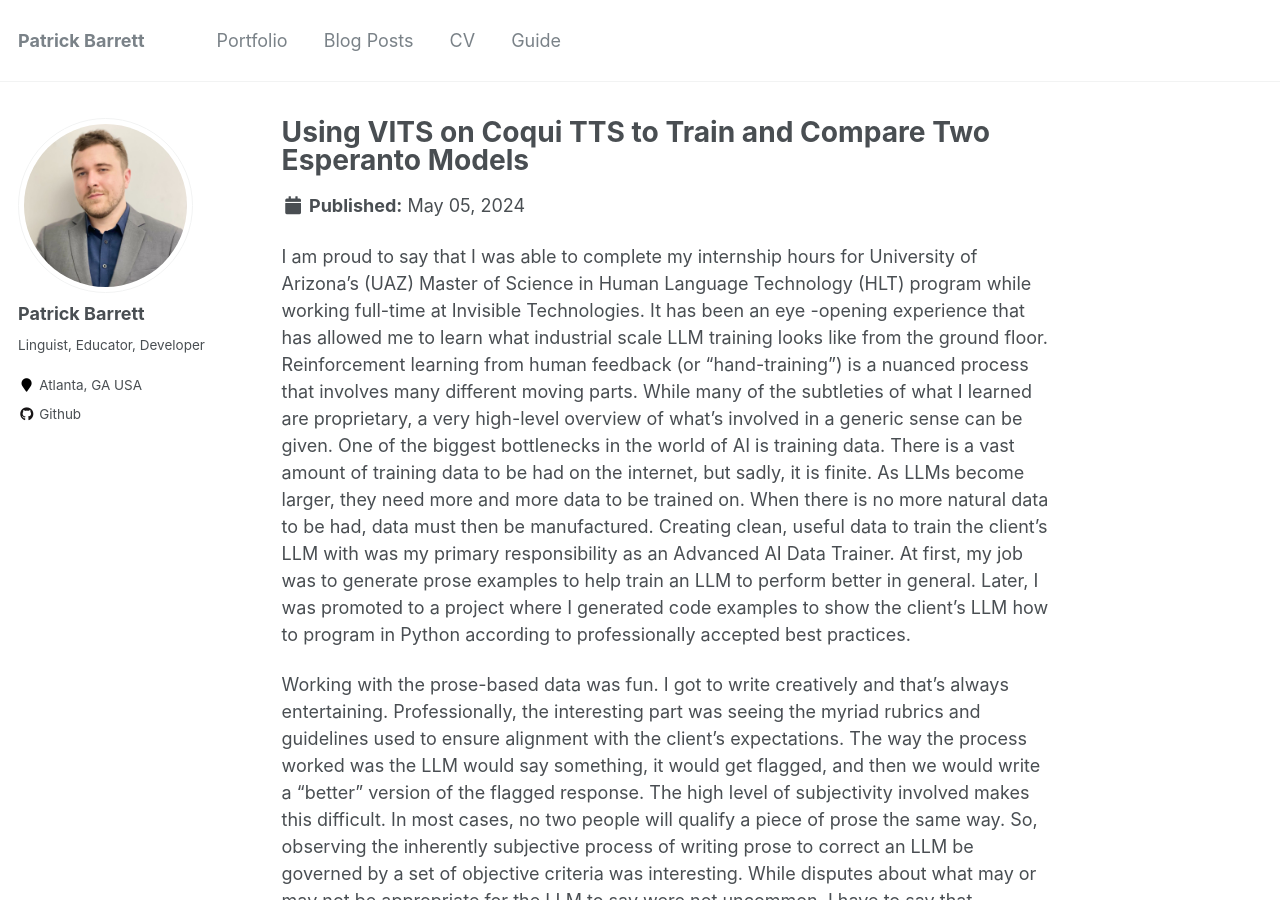
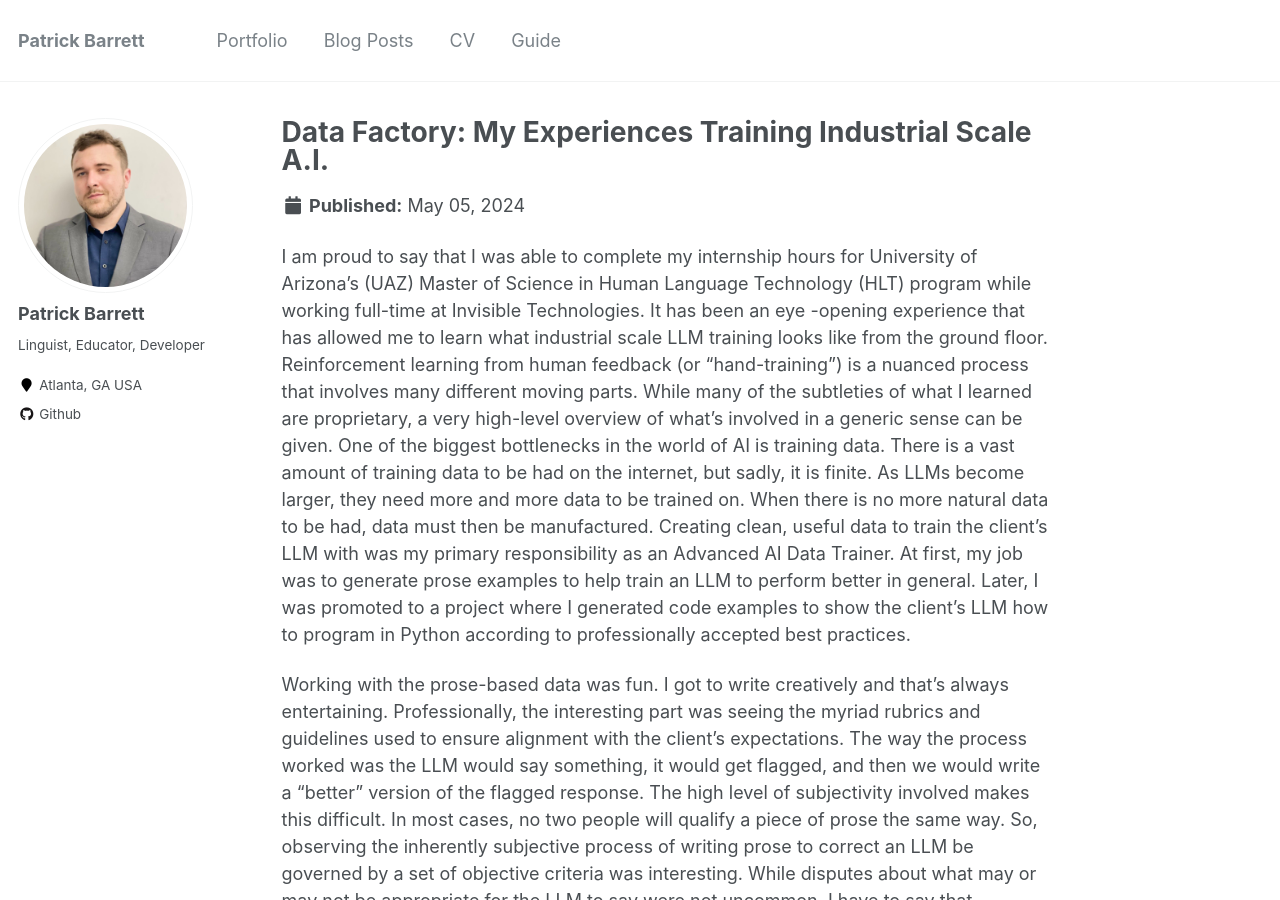
Before and after one commit to pbarrett520/pbarrett520.github.io, a Jekyll site: the page built from _portfolio/portfolio-2 copy.md, in a window 1280 px wide and 900 px high. Built offline with Jekyll 4.4.1, drawn with Linux system fonts in a browser that asks for light colours.

Commit message:
fiddled with formatting

```diff
--- a/_portfolio/portfolio-2 copy.md
+++ b/_portfolio/portfolio-2 copy.md
@@ -1,5 +1,5 @@
 ---
-title: "Using VITS on Coqui TTS to Train and Compare Two Esperanto Models"
+title: "Data Factory: My Experiences Training Industrial Scale A.I."
 excerpt: "<br/><img src='./images/tts-image.jpg'>"
 collection: portfolio
 ---
```
